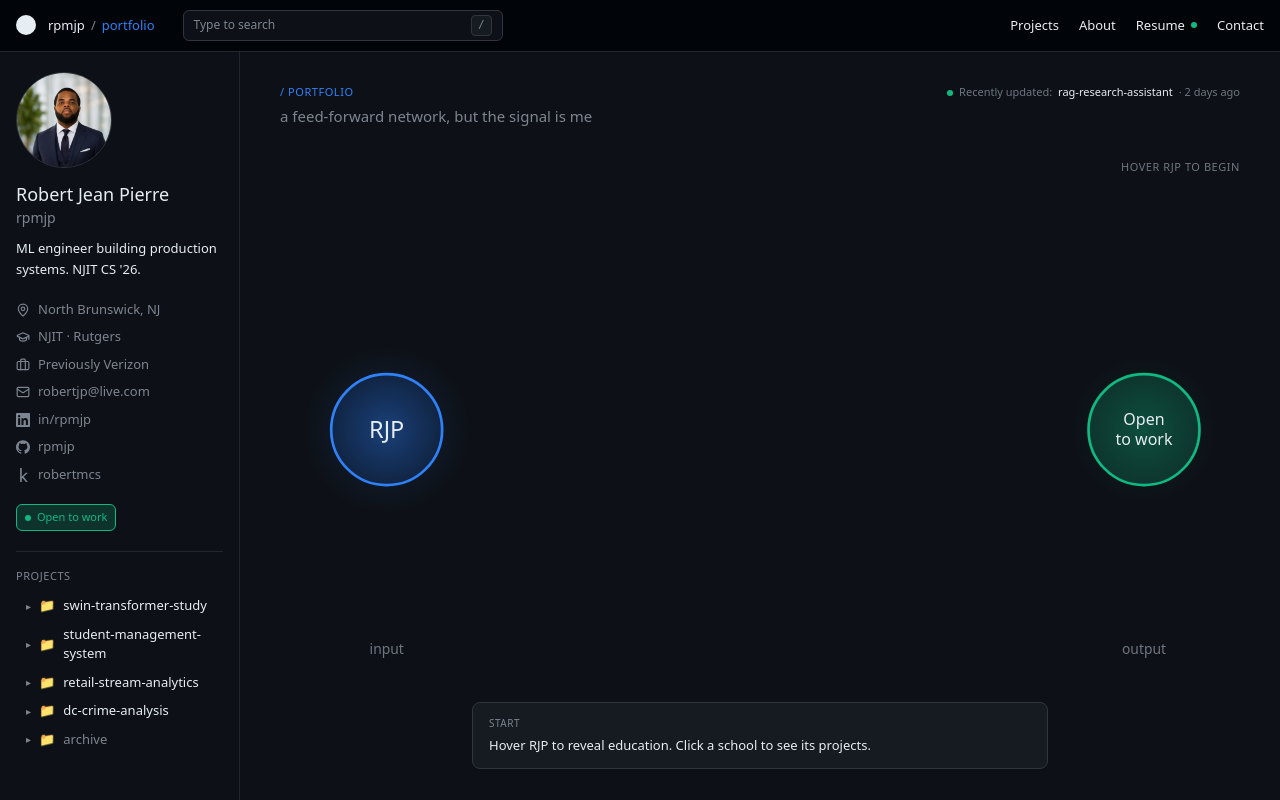
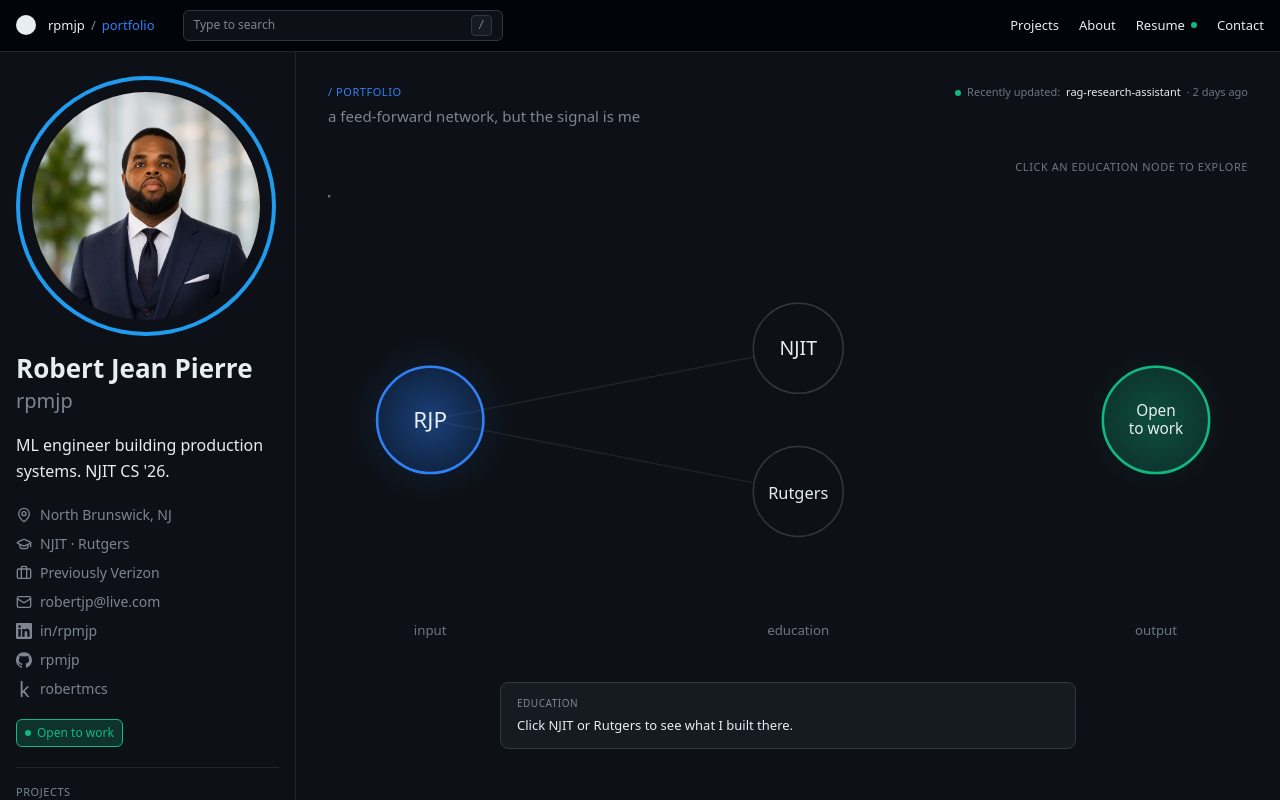
Before and after one commit to rpmjp/portfolio, a Next.js app: page / in a window 1280 px wide. Shown: the top 800 px of the page. Built offline with nearby package versions, Linux system fonts and the light colour scheme.

Commit message:
Resize sidebar to GitHub proportions, add Kaggle-style avatar ring, auto-pulse signal lines

```diff
--- a/app/components/LayoutShell.tsx
+++ b/app/components/LayoutShell.tsx
@@ -54,6 +54,6 @@ export default function LayoutShell({ children }: { children: React.ReactNode })
 
 function SidebarFallback() {
   return (
-    <aside className="w-60 flex-shrink-0 border-r" style={{ background: "var(--bg-canvas)", borderColor: "var(--border-muted)" }} />
+    <aside className="w-[296px] flex-shrink-0 border-r" style={{ background: "var(--bg-canvas)", borderColor: "var(--border-muted)" }} />
   );
 }
--- a/app/components/NeuralHero.tsx
+++ b/app/components/NeuralHero.tsx
@@ -47,8 +47,6 @@ const R = {
   project: 44,
 };
 
-const mostRecent = projectsBySchool.njit.reduce((acc, p) => (p.updatedAgo.includes("day") && (!acc || p.updatedAgo < acc.updatedAgo) ? p : acc), null as Project | null) ?? projectsBySchool.njit[0];
-
 export default function NeuralHero() {
   const [stage, setStage] = useState<Stage>(0);
   const [selectedSchool, setSelectedSchool] = useState<Education | null>(null);
@@ -91,7 +89,7 @@ export default function NeuralHero() {
   const currentProjects = selectedSchool ? projectsBySchool[selectedSchool] : [];
 
   const caption = (() => {
-    if (stage === 0) return "hover RJP to begin";
+    if (stage === 0) return "click an education node to explore";
     if (stage === 1) return "click an education node to continue";
     if (stage === 2) return `projects at ${schoolInfo[selectedSchool!].label}`;
     return "";
@@ -102,26 +100,30 @@ export default function NeuralHero() {
       const p = currentProjects.find((x) => x.id === hoveredId);
       if (p) return { tipLabel: p.tipLabel, tipBody: p.tipBody };
     }
-    if (stage === 1 && hoveredId && (hoveredId === "njit" || hoveredId === "rutgers")) {
+    if ((stage === 0 || stage === 1) && hoveredId && (hoveredId === "njit" || hoveredId === "rutgers")) {
       return { tipLabel: schoolInfo[hoveredId].tipLabel, tipBody: schoolInfo[hoveredId].tipBody };
     }
     if (stage === 2 && selectedSchool) {
       return { tipLabel: `at ${schoolInfo[selectedSchool].label.toLowerCase()}`, tipBody: "Hover a project for details. Click to open the case study." };
     }
-    if (stage === 1) {
+    if (stage === 0 || stage === 1) {
       return { tipLabel: "education", tipBody: "Click NJIT or Rutgers to see what I built there." };
     }
-    return { tipLabel: "start", tipBody: "Hover RJP to reveal education. Click a school to see its projects." };
+    return { tipLabel: "start", tipBody: "Click an education node to drill in." };
   })();
 
   const njitPos = stage === 2 && selectedSchool === "njit" ? POS.schoolAnchorStage2 : POS.schoolStage1Njit;
   const rutgersPos = stage === 2 && selectedSchool === "rutgers" ? POS.schoolAnchorStage2 : POS.schoolStage1Rutgers;
 
-  const njitOpacity = stage === 0 ? 0 : stage === 1 ? 1 : selectedSchool === "njit" ? 1 : 0;
-  const rutgersOpacity = stage === 0 ? 0 : stage === 1 ? 1 : selectedSchool === "rutgers" ? 1 : 0;
+  // Education nodes now visible at stage 0 too
+  const njitOpacity = stage === 2 && selectedSchool !== "njit" ? 0 : 1;
+  const rutgersOpacity = stage === 2 && selectedSchool !== "rutgers" ? 0 : 1;
 
   const rjpOpacity = stage === 2 ? 0 : 1;
   const rjpPointerEvents = stage === 2 ? "none" : "auto";
+
+  // Lines from RJP to schools visible at stage 0 and stage 1
+  const eduLinesVisible = stage === 0 || stage === 1;
 
   const schoolAnchorPos = selectedSchool ? POS.schoolAnchorStage2 : POS.schoolStage1Njit;
 
@@ -171,20 +173,54 @@ export default function NeuralHero() {
             </radialGradient>
           </defs>
 
-          {stage === 1 && (
+          {/* RJP -> NJIT and RJP -> Rutgers lines, visible at stage 0 and 1 */}
+          {eduLinesVisible && (
             <g>
-              <line x1={POS.rjpStage1.x} y1={POS.rjpStage1.y} x2={POS.schoolStage1Njit.x} y2={POS.schoolStage1Njit.y} stroke={hoveredId === "njit" ? "var(--accent-fg)" : "var(--border-default)"} strokeWidth={hoveredId === "njit" ? 2 : 1.25} opacity={hoveredId === "njit" ? 0.9 : 0.55} style={{ transition: "opacity 0.3s, stroke 0.3s, stroke-width 0.3s" }} />
-              {hoveredId === "njit" && (
-                <circle r={4} fill="var(--accent-fg)">
-                  <animateMotion dur="1.2s" repeatCount="indefinite" path={`M${POS.rjpStage1.x},${POS.rjpStage1.y} L${POS.schoolStage1Njit.x},${POS.schoolStage1Njit.y}`} />
-                </circle>
-              )}
-              <line x1={POS.rjpStage1.x} y1={POS.rjpStage1.y} x2={POS.schoolStage1Rutgers.x} y2={POS.schoolStage1Rutgers.y} stroke={hoveredId === "rutgers" ? "var(--accent-fg)" : "var(--border-default)"} strokeWidth={hoveredId === "rutgers" ? 2 : 1.25} opacity={hoveredId === "rutgers" ? 0.9 : 0.55} style={{ transition: "opacity 0.3s, stroke 0.3s, stroke-width 0.3s" }} />
-              {hoveredId === "rutgers" && (
-                <circle r={4} fill="var(--accent-fg)">
-                  <animateMotion dur="1.2s" repeatCount="indefinite" path={`M${POS.rjpStage1.x},${POS.rjpStage1.y} L${POS.schoolStage1Rutgers.x},${POS.schoolStage1Rutgers.y}`} />
-                </circle>
-              )}
+              <line
+                x1={POS.rjpStage1.x}
+                y1={POS.rjpStage1.y}
+                x2={POS.schoolStage1Njit.x}
+                y2={POS.schoolStage1Njit.y}
+                stroke={hoveredId === "njit" ? "var(--accent-fg)" : "var(--border-default)"}
+                strokeWidth={hoveredId === "njit" ? 2 : 1.25}
+                opacity={hoveredId === "njit" ? 0.9 : 0.5}
+                style={{ transition: "opacity 0.3s, stroke 0.3s, stroke-width 0.3s" }}
+              />
+              <circle
+                r={hoveredId === "njit" ? 4 : 2.5}
+                fill={hoveredId === "njit" ? "var(--accent-fg)" : "var(--fg-muted)"}
+                opacity={hoveredId === "njit" ? 1 : 0.55}
+                style={{ transition: "r 0.3s, opacity 0.3s, fill 0.3s" }}
+              >
+                <animateMotion
+                  dur={hoveredId === "njit" ? "1.2s" : "3.2s"}
+                  repeatCount="indefinite"
+                  path={`M${POS.rjpStage1.x},${POS.rjpStage1.y} L${POS.schoolStage1Njit.x},${POS.schoolStage1Njit.y}`}
+                />
+              </circle>
+
+              <line
+                x1={POS.rjpStage1.x}
+                y1={POS.rjpStage1.y}
+                x2={POS.schoolStage1Rutgers.x}
+                y2={POS.schoolStage1Rutgers.y}
+                stroke={hoveredId === "rutgers" ? "var(--accent-fg)" : "var(--border-default)"}
+                strokeWidth={hoveredId === "rutgers" ? 2 : 1.25}
+                opacity={hoveredId === "rutgers" ? 0.9 : 0.5}
+                style={{ transition: "opacity 0.3s, stroke 0.3s, stroke-width 0.3s" }}
+              />
+              <circle
+                r={hoveredId === "rutgers" ? 4 : 2.5}
+                fill={hoveredId === "rutgers" ? "var(--accent-fg)" : "var(--fg-muted)"}
+                opacity={hoveredId === "rutgers" ? 1 : 0.55}
+                style={{ transition: "r 0.3s, opacity 0.3s, fill 0.3s" }}
+              >
+                <animateMotion
+                  dur={hoveredId === "rutgers" ? "1.2s" : "3.6s"}
+                  repeatCount="indefinite"
+                  path={`M${POS.rjpStage1.x},${POS.rjpStage1.y} L${POS.schoolStage1Rutgers.x},${POS.schoolStage1Rutgers.y}`}
+                />
+              </circle>
             </g>
           )}
 
@@ -196,12 +232,28 @@ export default function NeuralHero() {
                 const isHovered = hoveredId === p.id;
                 return (
                   <g key={`edge-${p.id}`}>
-                    <line x1={schoolAnchorPos.x} y1={schoolAnchorPos.y} x2={POS.projectX} y2={py} stroke={isHovered ? "var(--accent-fg)" : "var(--border-default)"} strokeWidth={isHovered ? 2 : 1.25} opacity={isHovered ? 0.95 : 0.5} style={{ transition: "opacity 0.3s, stroke 0.3s, stroke-width 0.3s" }} />
-                    {isHovered && (
-                      <circle r={4} fill="var(--accent-fg)">
-                        <animateMotion dur="1.2s" repeatCount="indefinite" path={`M${schoolAnchorPos.x},${schoolAnchorPos.y} L${POS.projectX},${py}`} />
-                      </circle>
-                    )}
+                    <line
+                      x1={schoolAnchorPos.x}
+                      y1={schoolAnchorPos.y}
+                      x2={POS.projectX}
+                      y2={py}
+                      stroke={isHovered ? "var(--accent-fg)" : "var(--border-default)"}
+                      strokeWidth={isHovered ? 2 : 1.25}
+                      opacity={isHovered ? 0.95 : 0.5}
+                      style={{ transition: "opacity 0.3s, stroke 0.3s, stroke-width 0.3s" }}
+                    />
+                    <circle
+                      r={isHovered ? 4 : 2.5}
+                      fill={isHovered ? "var(--accent-fg)" : "var(--fg-muted)"}
+                      opacity={isHovered ? 1 : 0.55}
+                      style={{ transition: "r 0.3s, opacity 0.3s, fill 0.3s" }}
+                    >
+                      <animateMotion
+                        dur={isHovered ? "1.2s" : `${3 + i * 0.4}s`}
+                        repeatCount="indefinite"
+                        path={`M${schoolAnchorPos.x},${schoolAnchorPos.y} L${POS.projectX},${py}`}
+                      />
+                    </circle>
                   </g>
                 );
               })}
@@ -228,7 +280,7 @@ export default function NeuralHero() {
             pointerEvents={njitOpacity > 0 ? "auto" : "none"}
             onMouseEnter={() => setHoveredId("njit")}
             onMouseLeave={() => setHoveredId(null)}
-            onClick={() => stage === 1 && handleSchoolClick("njit")}
+            onClick={() => (stage === 0 || stage === 1) && handleSchoolClick("njit")}
           >
             <circle
               cx={njitPos.x}
@@ -257,7 +309,7 @@ export default function NeuralHero() {
             pointerEvents={rutgersOpacity > 0 ? "auto" : "none"}
             onMouseEnter={() => setHoveredId("rutgers")}
             onMouseLeave={() => setHoveredId(null)}
-            onClick={() => stage === 1 && handleSchoolClick("rutgers")}
+            onClick={() => (stage === 0 || stage === 1) && handleSchoolClick("rutgers")}
           >
             <circle
               cx={rutgersPos.x}
@@ -315,7 +367,7 @@ export default function NeuralHero() {
 
           <g fontSize="13" fill="var(--fg-subtle)" fontWeight={500}>
             <text x={100} y={430} textAnchor="middle" opacity={stage === 2 ? 0.3 : 1} style={{ transition: "opacity 0.5s" }}>input</text>
-            <text x={stage === 2 ? POS.schoolAnchorStage2.x : POS.schoolStage1Njit.x} y={430} textAnchor="middle" opacity={stage === 0 ? 0 : 1} style={{ transition: "opacity 0.5s, x 0.6s cubic-bezier(0.4,0,0.2,1)" }}>{stage === 2 ? schoolInfo[selectedSchool!].label.toLowerCase() : "education"}</text>
+            <text x={stage === 2 ? POS.schoolAnchorStage2.x : POS.schoolStage1Njit.x} y={430} textAnchor="middle" style={{ transition: "x 0.6s cubic-bezier(0.4,0,0.2,1)" }}>{stage === 2 ? schoolInfo[selectedSchool!].label.toLowerCase() : "education"}</text>
             <text x={POS.projectX} y={430} textAnchor="middle" opacity={stage === 2 ? 1 : 0} style={{ transition: "opacity 0.5s" }}>projects</text>
             <text x={POS.outputX} y={430} textAnchor="middle">output</text>
           </g>
--- a/app/components/Sidebar.tsx
+++ b/app/components/Sidebar.tsx
@@ -26,7 +26,7 @@ export default function Sidebar({ isOpen = true, onClose, isMobile = false }: Si
       )}
 
       <aside
-        className={`${isMobile ? "fixed left-0 top-0 bottom-0 z-50 transition-transform duration-300 overflow-y-auto" : ""} w-60 flex-shrink-0 border-r px-4 py-5 flex flex-col gap-5`}
+        className={`${isMobile ? "fixed left-0 top-0 bottom-0 z-50 transition-transform duration-300 overflow-y-auto" : ""} w-[296px] flex-shrink-0 border-r px-4 py-6 flex flex-col gap-5`}
         style={{
           background: "var(--bg-canvas)",
           borderColor: "var(--border-muted)",
@@ -40,25 +40,29 @@ export default function Sidebar({ isOpen = true, onClose, isMobile = false }: Si
         )}
 
         <Link href="/" onClick={handleLinkClick} className="block hover:opacity-90 transition-opacity" style={{ textDecoration: "none" }}>
-          <div className="w-24 h-24 rounded-full mb-3 overflow-hidden" style={{ border: "1px solid var(--border-default)" }}>
-            <Image src="/avatar.png" alt="Robert Jean Pierre" width={96} height={96} className="w-full h-full object-cover" priority />
+          <div className="w-[260px] h-[260px] rounded-full mb-4 p-[4px]" style={{ background: "#1f9cf0" }}>
+            <div className="w-full h-full rounded-full p-[12px]" style={{ background: "var(--bg-canvas)" }}>
+              <div className="w-full h-full rounded-full overflow-hidden">
+                <Image src="/avatar.png" alt="Robert Jean Pierre" width={240} height={240} className="w-full h-full object-cover" priority />
+              </div>
+            </div>
           </div>
-          <div className="text-lg font-medium" style={{ color: "var(--fg-default)" }}>Robert Jean Pierre</div>
-          <div className="text-sm" style={{ color: "var(--fg-muted)" }}>rpmjp</div>
-          <p className="text-[13px] mt-2.5 leading-relaxed" style={{ color: "var(--fg-default)" }}>ML engineer building production systems. NJIT CS &apos;26.</p>
+          <div className="text-[26px] font-semibold leading-tight" style={{ color: "var(--fg-default)" }}>Robert Jean Pierre</div>
+          <div className="text-[20px] font-light mt-0.5" style={{ color: "var(--fg-muted)" }}>rpmjp</div>
+          <p className="text-[16px] mt-4 leading-relaxed" style={{ color: "var(--fg-default)" }}>ML engineer building production systems. NJIT CS &apos;26.</p>
         </Link>
 
-        <div className="flex flex-col gap-2 text-[13px]">
-          <SidebarItem icon={<MapPin size={14} />} text="North Brunswick, NJ" />
-          <SidebarItem icon={<GraduationCap size={14} />} text="NJIT · Rutgers" />
-          <SidebarItem icon={<Briefcase size={14} />} text="Previously Verizon" />
-          <SidebarLink icon={<Mail size={14} />} text="robertjp@live.com" href="mailto:robertjp@live.com" />
+        <div className="flex flex-col gap-2 text-[14px]">
+          <SidebarItem icon={<MapPin size={16} />} text="North Brunswick, NJ" />
+          <SidebarItem icon={<GraduationCap size={16} />} text="NJIT · Rutgers" />
+          <SidebarItem icon={<Briefcase size={16} />} text="Previously Verizon" />
+          <SidebarLink icon={<Mail size={16} />} text="robertjp@live.com" href="mailto:robertjp@live.com" />
           <SidebarLink icon={<LinkedInIcon />} text="in/rpmjp" href="https://linkedin.com/in/rpmjp" external />
           <SidebarLink icon={<GitHubIcon />} text="rpmjp" href="https://github.com/rpmjp" external />
           <SidebarLink icon={<KaggleIcon />} text="robertmcs" href="https://www.kaggle.com/robertmcs" external />
         </div>
 
-        <div className="text-[11px] px-2 py-1 rounded-md inline-flex items-center gap-1.5 self-start" style={{ background: "var(--success-bg)", color: "var(--success-fg)", border: "1px solid var(--success-fg)" }}>
+        <div className="text-[12px] px-2 py-1 rounded-md inline-flex items-center gap-1.5 self-start" style={{ background: "var(--success-bg)", color: "var(--success-fg)", border: "1px solid var(--success-fg)" }}>
           <span className="w-1.5 h-1.5 rounded-full" style={{ background: "var(--success-fg)" }} />
           Open to work
         </div>
@@ -109,7 +113,7 @@ function SidebarLink({ icon, text, href, external }: { icon: React.ReactNode; te
 
 function GitHubIcon() {
   return (
-    <svg width="14" height="14" viewBox="0 0 24 24" fill="currentColor" aria-hidden="true">
+    <svg width="16" height="16" viewBox="0 0 24 24" fill="currentColor" aria-hidden="true">
       <path d="M12 .5C5.37.5 0 5.78 0 12.29c0 5.2 3.44 9.61 8.21 11.17.6.11.82-.25.82-.56 0-.28-.01-1.02-.02-2.01-3.34.71-4.04-1.57-4.04-1.57-.55-1.36-1.33-1.72-1.33-1.72-1.08-.72.08-.71.08-.71 1.2.08 1.83 1.2 1.83 1.2 1.07 1.78 2.8 1.27 3.48.97.11-.75.42-1.27.76-1.56-2.67-.29-5.47-1.29-5.47-5.76 0-1.27.47-2.31 1.23-3.12-.12-.29-.53-1.48.12-3.08 0 0 1-.31 3.3 1.19a11.72 11.72 0 016 0c2.28-1.5 3.29-1.19 3.29-1.19.65 1.6.24 2.79.12 3.08.77.81 1.23 1.85 1.23 3.12 0 4.48-2.8 5.46-5.48 5.75.43.36.81 1.09.81 2.2 0 1.59-.01 2.87-.01 3.26 0 .31.22.68.83.56C20.56 21.9 24 17.49 24 12.29 24 5.78 18.63.5 12 .5z"/>
     </svg>
   );
@@ -117,7 +121,7 @@ function GitHubIcon() {
 
 function LinkedInIcon() {
   return (
-    <svg width="14" height="14" viewBox="0 0 24 24" fill="currentColor" aria-hidden="true">
+    <svg width="16" height="16" viewBox="0 0 24 24" fill="currentColor" aria-hidden="true">
       <path d="M20.45 20.45h-3.56v-5.57c0-1.33-.02-3.04-1.85-3.04-1.85 0-2.14 1.45-2.14 2.95v5.66H9.34V9h3.42v1.56h.05c.48-.91 1.65-1.85 3.4-1.85 3.64 0 4.31 2.4 4.31 5.51v6.23zM5.34 7.43a2.06 2.06 0 01-2.06-2.06 2.06 2.06 0 114.13 0c0 1.14-.92 2.06-2.07 2.06zM7.12 20.45H3.56V9h3.56v11.45zM22.22 0H1.77C.79 0 0 .77 0 1.72v20.56C0 23.23.79 24 1.77 24h20.45c.98 0 1.78-.77 1.78-1.72V1.72C24 .77 23.2 0 22.22 0z"/>
     </svg>
   );
@@ -125,7 +129,7 @@ function LinkedInIcon() {
 
 function KaggleIcon() {
   return (
-    <svg width="14" height="14" viewBox="0 0 24 24" fill="currentColor" aria-hidden="true">
+    <svg width="16" height="16" viewBox="0 0 24 24" fill="currentColor" aria-hidden="true">
       <path d="M19.837 23.835c-.012.092-.125.166-.339.166h-2.287c-.241 0-.449-.09-.62-.269l-5.24-6.66-1.461 1.41v5.028c0 .317-.152.491-.468.491H7.533c-.31 0-.466-.174-.466-.49V.5c0-.335.156-.5.466-.5h1.889c.316 0 .468.165.468.5v14.35l6.44-6.478c.217-.204.436-.293.649-.293h2.364c.197 0 .318.083.362.25.035.171-.011.323-.141.458l-6.477 6.266 6.734 8.436c.084.135.104.265.016.346z"/>
     </svg>
   );
```
